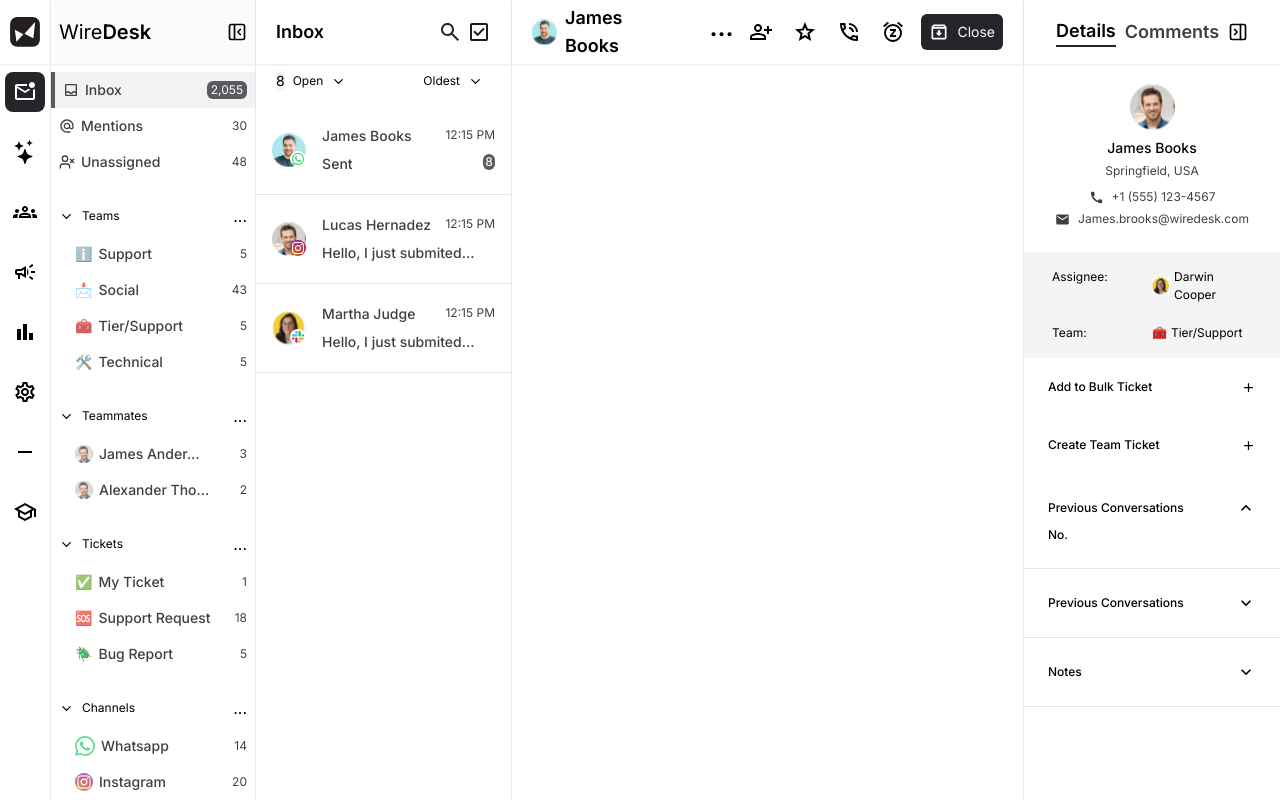
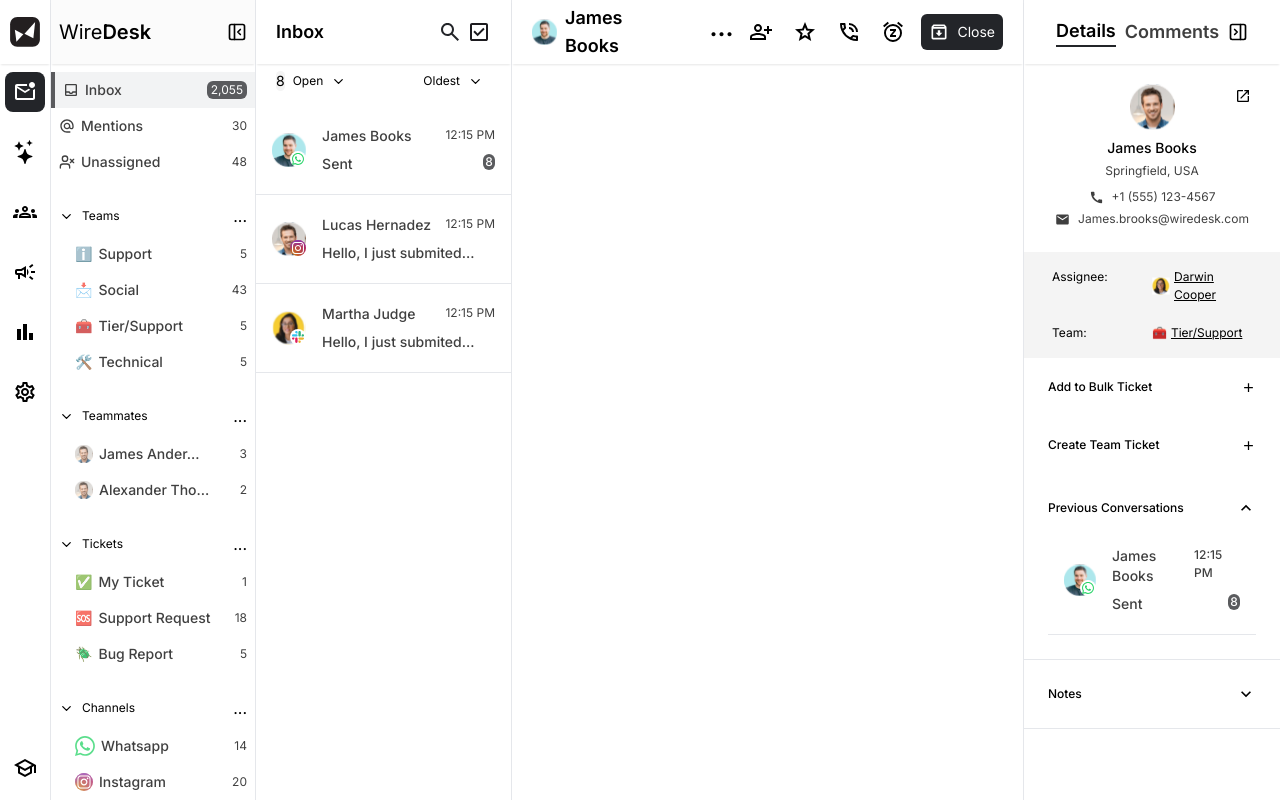
Before and after one commit to Marvelousy20/wiredesk, a Next.js app: page / in a window 1280 px wide. Built offline with nearby package versions, Linux system fonts and the light colour scheme.

Commit message:
making changes

```diff
--- a/src/components/Details/ProfileDetails.tsx
+++ b/src/components/Details/ProfileDetails.tsx
@@ -4,17 +4,20 @@ import {
   MdEmail,
   MdAdd,
   MdOutlineKeyboardArrowDown,
+  MdOpenInNew,
 } from "react-icons/md";
 import {
   Disclosure,
   DisclosureButton,
   DisclosurePanel,
 } from "@headlessui/react";
+import MessageCard from "../Message/MessageCard";
 
 const profileDetails = () => {
   return (
     <section className="flex flex-col text-center items-center justify-center mt-5 w-full">
       <div className="relative">
+        <div className="relative flex">
           <Image
             src="/messages/i-avatar.svg"
             alt="avatar"
@@ -29,6 +32,11 @@ const profileDetails = () => {
           height={14}
           className="absolute top-full right-0"
         /> */}
+        </div>
+
+        <div className="absolute top-0 -right-20 cursor-pointer hover:bg-[#EEEFF1] rounded-full p-1">
+          <MdOpenInNew />
+        </div>
       </div>
 
       <div className="text-center">
@@ -54,7 +62,7 @@ const profileDetails = () => {
               width={18}
               height={18}
             />
-            <h1>Darwin Cooper</h1>
+            <h1 className="underline">Darwin Cooper</h1>
           </div>
         </div>
 
@@ -62,7 +70,7 @@ const profileDetails = () => {
           <h1 className="w-1/2">Team:</h1>
           <div className="flex gap-1 w-1/2">
             <span>🧰</span>
-            <h1>Tier/Support</h1>
+            <h1 className="underline">Tier/Support</h1>
           </div>
         </div>
       </div>
@@ -95,15 +103,16 @@ const profileDetails = () => {
             <span className="font-medium">Previous Conversations</span>
             <MdOutlineKeyboardArrowDown className="size-5 group-data-[open]:rotate-180" />
           </DisclosureButton>
-          <DisclosurePanel className="mt-2">No.</DisclosurePanel>
-        </Disclosure>
-
-        <Disclosure as="div" className="p-6 border-b text-start">
-          <DisclosureButton className="group flex w-full items-center justify-between">
-            <span className="font-medium">Previous Conversations</span>
-            <MdOutlineKeyboardArrowDown className="size-5 group-data-[open]:rotate-180" />
-          </DisclosureButton>
-          <DisclosurePanel className="mt-2">No.</DisclosurePanel>
+          <DisclosurePanel className="mt-2">
+            <MessageCard
+              img="/messages/w-avatar.svg"
+              name="James Books"
+              status="Sent"
+              time="12:15 PM"
+              platform="/messages/Whatsapp.svg"
+              unread={8}
+            />
+          </DisclosurePanel>
         </Disclosure>
 
         <Disclosure as="div" className="p-6 border-b text-start">
--- a/src/components/Sidebar/sidebar.tsx
+++ b/src/components/Sidebar/sidebar.tsx
@@ -58,7 +58,7 @@ export default function Sidebar({
             <Image src="/sidebar/logo.svg" alt="logo" width={30} height={30} />
           </div>
 
-          <div className="mt-2 flex flex-col items-center">
+          <div className="mt-2 flex flex-col items-center h-full pb-16">
             <div className="">
               <button
                 onClick={() => handleSelect("messages")}
@@ -140,19 +140,7 @@ export default function Sidebar({
               </button>
             </div>
 
-            <div>
-              <button
-                onClick={() => handleSelect("minus")}
-                className={`mb-5 p-2 ${
-                  selected === "minus" && "bg-black rounded-lg"
-                }`}
-              >
-                <MdOutlineRemove
-                  size={24}
-                  color={selected === "minus" ? "white" : ""}
-                />
-              </button>
-            </div>
+            <div className="flex-grow"></div>
 
             <div>
               <button
```
Lines whose indentation alone changed are shown as unchanged.
